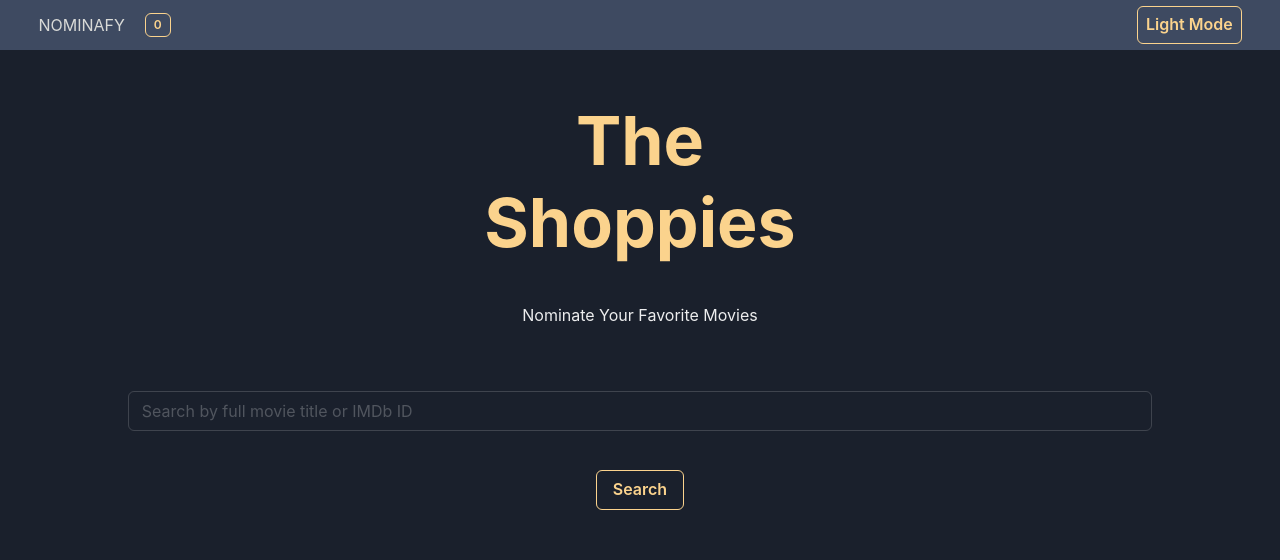
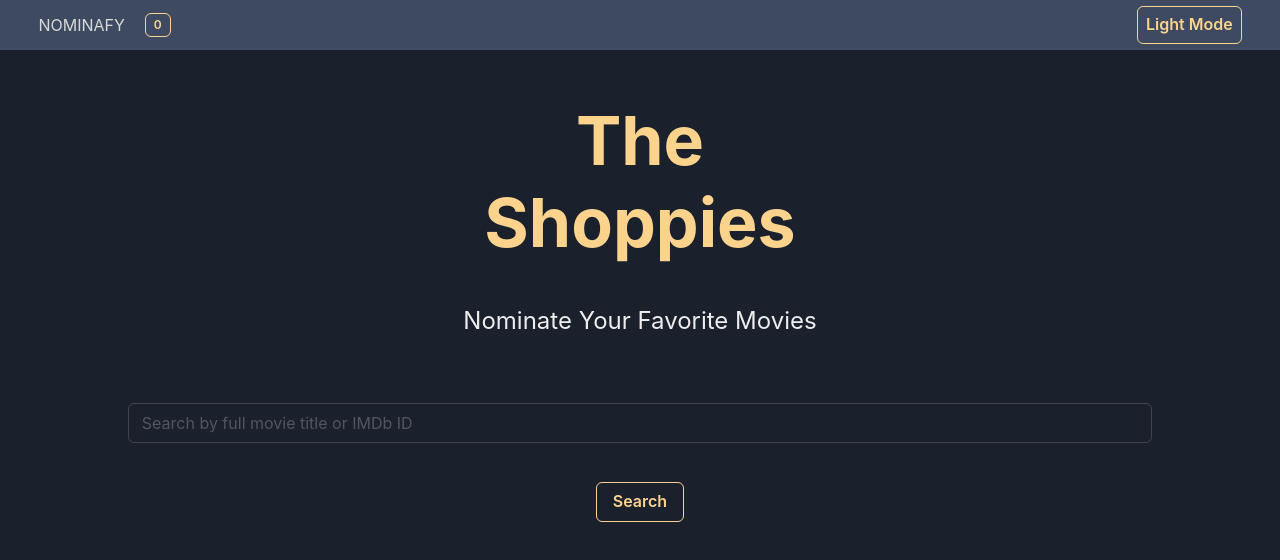
Before and after one commit to AD-Blue/omdb-nominafy, a React (Create React App) app: page / in a window 1280 px wide. Shown: the top 560 px of the page. Built offline with nearby package versions, Linux system fonts and the light colour scheme.

Commit message:
Adjusted font size. Can now search with the enter key

```diff
--- a/src/App.js
+++ b/src/App.js
@@ -30,7 +30,9 @@ function App() {
         setSearch(event.target.value.toLowerCase());
     }
 
-    const handleSubmit = () => {
+    const handleSubmit = e => {
+        e.preventDefault();
+        console.log('Submitted')
         if(search.substring(0, 2) === 'tt') {
             url = 'https://www.omdbapi.com/?apikey=16ee612e&i=' + search
             setContent(<MovieCard url={url} />)
@@ -43,13 +45,6 @@ function App() {
         }
     }
 
-    const handleKeypress = e => {
-        //it triggers by pressing the enter key
-      if (e.keyCode === 13) {
-        handleSubmit();
-      }
-    };
-
     return (
         <Flex direction='column'>
             <Nav />
@@ -57,11 +52,15 @@ function App() {
                 <Banner />
             )}
 
-            <Heading as='h1' textAlign='center' mt='100px' fontSize='68px' color='#fbd38d'>The <br />Shoppies</Heading>
-            <Text textAlign='center' mt='40px'>Nominate Your Favorite Movies</Text>
+            <Heading as='h1' textAlign='center' mt='100px' fontSize={['54px', '68px']} color='#fbd38d'>The <br />Shoppies</Heading>
+            <Text textAlign='center' mt='40px' fontSize='24px'>Nominate Your Favorite Movies</Text>
 
-            <Input placeholder="Search by full movie title or IMDb ID" w='80%' ml='auto' mr='auto' mt='5%' p='1%' onChange={handleSearch} onKeyPress={handleKeypress} />
-            <Button onClick={handleSubmit} mt='3%' mr='auto' ml='auto' colorScheme='orange' variant='outline'>Search</Button>
+            <form onSubmit={handleSubmit}>
+                <Flex direction='column'>
+                    <Input placeholder="Search by full movie title or IMDb ID" w='80%' ml='auto' mr='auto' mt='5%' p='1%' onChange={handleSearch} />
+                    <Button onClick={handleSubmit} mt='3%' mr='auto' ml='auto' colorScheme='orange' variant='outline'>Search</Button>
+                </Flex>
+            </form>
 
             {content}
         </Flex>
```
